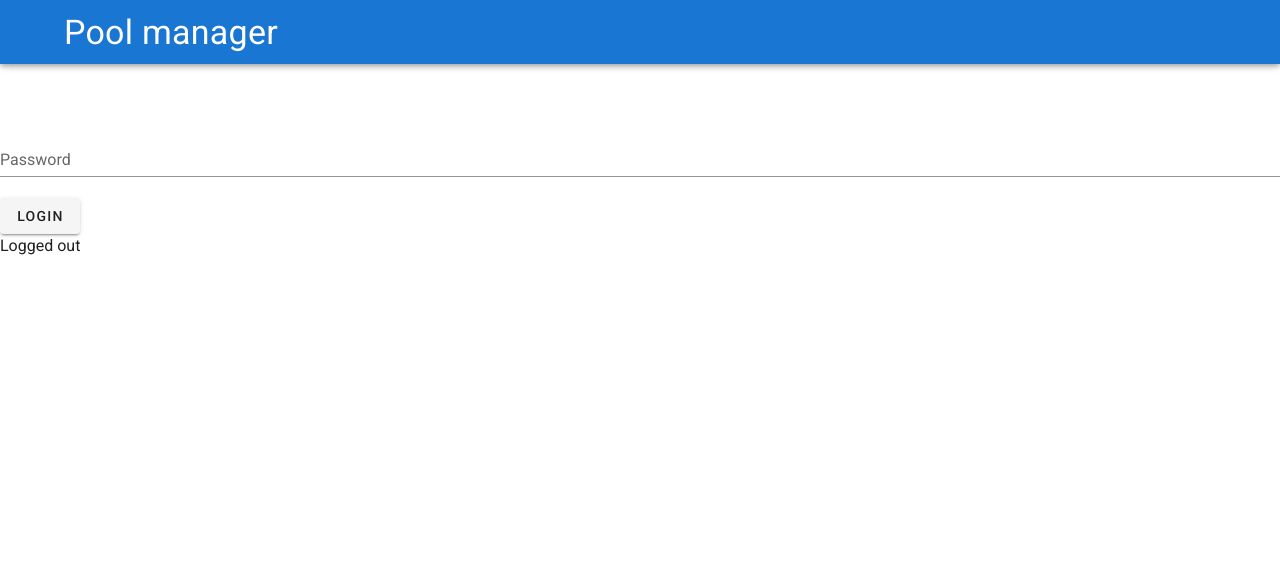
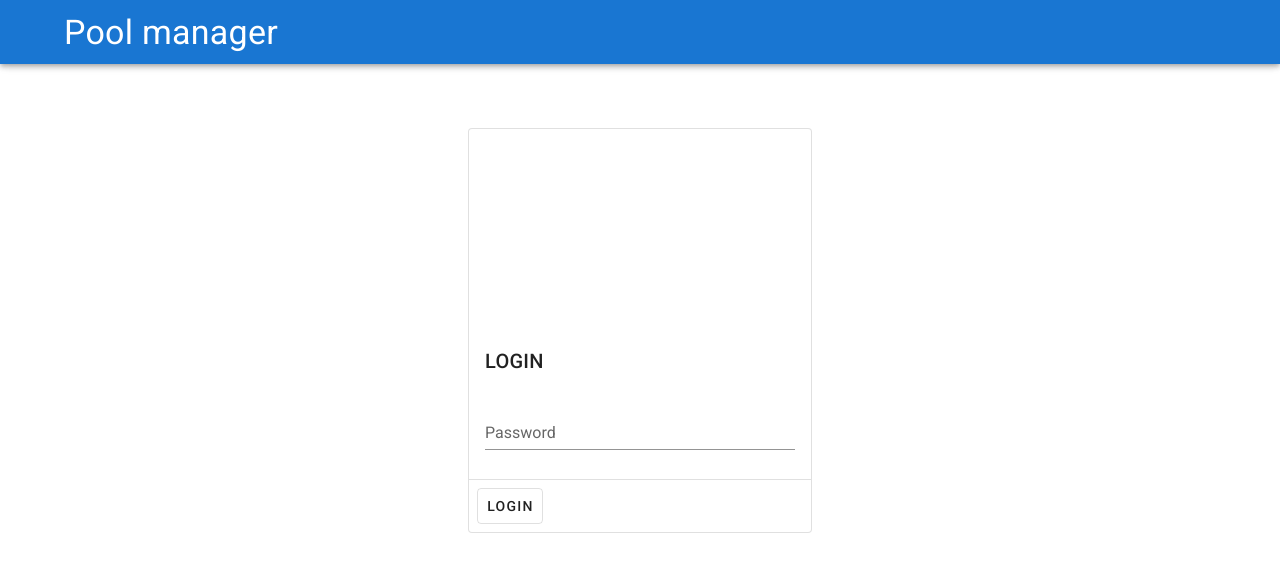
Before and after one commit to libesz/poolmanager, a Vue app in the folder site/: page / in a window 1280 px wide. Shown: the top 572 px of the page. Built offline with nearby package versions, Linux system fonts and the light colour scheme.

Commit message:
Nice login picture

```diff
--- a/site/src/App.vue
+++ b/site/src/App.vue
@@ -29,11 +29,6 @@
     <v-main>
       <Main v-if="token" :token="token" />
       <Login v-else @successfulLogin="successfulLogin" @unsuccessfulLogin="unsuccessfulLogin" />
-      <p>
-        <span>Logged </span>
-        <span v-if="token">in, token: {{token}}</span>
-        <span v-else>out</span>
-      </p>
       <div class="text-center">
         <v-snackbar v-model="snackbar" :timeout="snackbarTimeout">
           {{ snackbarText }}
--- a/site/src/components/Login.vue
+++ b/site/src/components/Login.vue
@@ -1,7 +1,22 @@
 <template>
   <v-main>
-    <v-text-field label="Password" v-model="password" type="password"></v-text-field>
-    <v-btn @click="tryLogin">Login</v-btn>
+    <v-card class="mx-auto" max-width="344" outlined>
+      <v-img src="pool_resized.jpg" height="200px"></v-img>
+      <v-card-title>
+        LOGIN
+      </v-card-title>
+      <v-list class="transparent">
+        <v-list-item>
+          <v-text-field label="Password" v-model="password" type="password"></v-text-field>
+        </v-list-item>
+      </v-list>
+      <v-divider></v-divider>
+      <v-card-actions>
+        <v-btn outlined text @click="tryLogin">
+          Login
+        </v-btn>
+      </v-card-actions>
+    </v-card>
   </v-main>
 </template>
 
```
Also changed, not shown: site/public/pool_resized.jpg (added).
